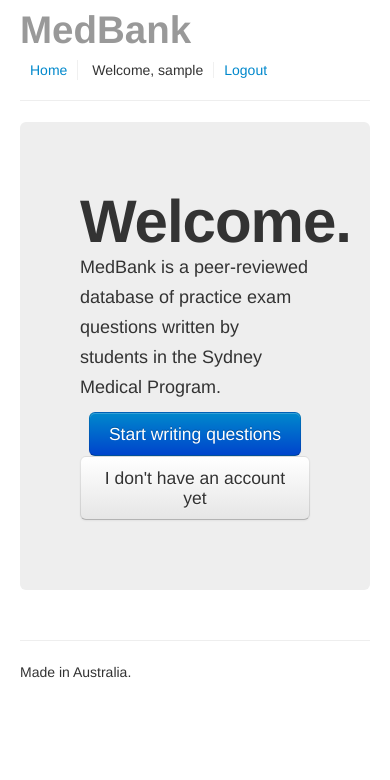
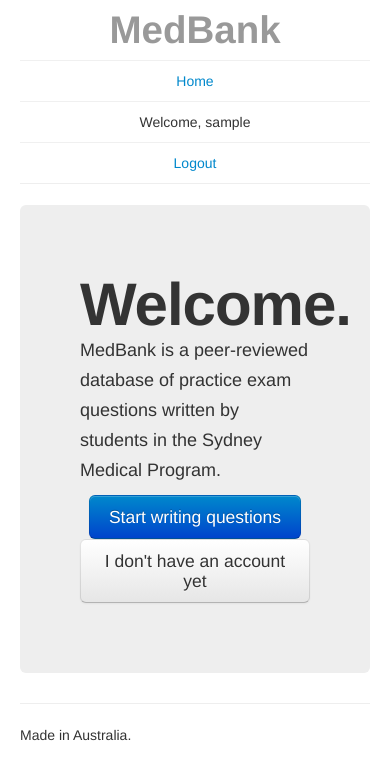
Before and after one commit to McHogardty/MedBank, a Django app: page / in a window 390 px wide. Shown: the top 780 px of the page. Run offline with Django 3.2, Linux system fonts and the light colour scheme; the visitor is signed in with stand-in values (Sample User, id 1); parts of the project's set-up code (start-up, migrations or seed data) failed here and were passed over; some libraries are stand-ins or nearby versions.

Commit message:
More mobile friendly all2.html. Vertical navbar for the mobile version.

```diff
--- a/medbank/templates/base.html
+++ b/medbank/templates/base.html
@@ -85,6 +85,42 @@
     .close {
         font-weight: 200;
     }
+    @media(min-width: 768px) {
+        .nav .action {
+            display:inline-block;
+        }
+    }
+    span.username {
+        border-right:1px solid rgb(240,240,240);
+        padding:0 10px;
+    }
+    @media (max-width: 767px) {
+        .nav .action {
+            display: block;
+            text-align:center;
+            border-top: 1px solid rgb(240,240,240);
+            border-right:none;
+            padding:10px 0;
+        }
+        body hr {
+            margin-top:0;
+        }
+
+        h1.muted {
+            text-align:center;
+        }
+        span.username {
+            display:block;
+            padding:10px 0;
+            border-top:1px solid rgb(240,240,240);
+            text-align:center;
+            border-right:none;
+        }
+        .cross-out {
+            text-decoration: line-through;
+            opacity: 0.5;
+        }
+    }
     </style>
     <link rel="stylesheet" type="text/css" media="screen" href="{{ STATIC_URL }}css/bootstrap.min.css">
     <link rel="stylesheet" type="text/css" media="screen" href="{{ STATIC_URL }}css/bootstrap-responsive.min.css">
@@ -97,12 +133,12 @@
             <h1 class="muted">MedBank</h1>
         </div>
         <div>
-            <span class='actions'>
+            <span class='actions nav'>
             <a class="action" href="{% url 'home' %}">Home</a>
             {% if user.is_anonymous %}
                 <a class="action" href="{% url 'login' %}?next={% block loginnext %}{{ next_url|urlencode }}{% endblock loginnext %}">Login</a>
             {% else %}
-                <span style="border-right:1px solid rgb(240,240,240);padding:0 10px;">Welcome, {{ user.username }}</span><a class='action' href="{% url 'logout' %}">Logout</a>
+                <span class="username">Welcome, {{ user.username }}</span><a class='action' href="{% url 'logout' %}">Logout</a>
             {% endif %}
             </span>
         </div>
--- a/questions/templates/choose.html
+++ b/questions/templates/choose.html
@@ -92,8 +92,8 @@
         {% for b in object_list %}
             <div class="week">
                 <div class="week-heading"{% if b.can_write_questions%} onclick="location.href='{% url 'activity-list' year=b.year number=b.number %}'"{% endif %}>
-                    <h3 class="thin">{{ b }}</h3>
-                    <h3 class="thin pull-right text-{% if b.can_write_questions %}success{% endif %}">{% if b.can_write_questions %}Open{% else %}Not available yet{% endif %}</h3>
+                    <h3 class="thin{% if not b.can_write_questions %} cross-out{% endif %}">{{ b.name }}</h3>
+                    <h3 class="thin pull-right hidden-phone{% if b.can_write_questions %} text-success{% endif %}">{% if b.can_write_questions %}Open{% else %}Not available yet{% endif %}</h3>
                 </div>
             </div>
             {% if forloop.last %}{% endif %}
--- a/questions/views.py
+++ b/questions/views.py
@@ -22,7 +22,6 @@ import tasks
 import csv
 import json
 import datetime
-
 
 
 def class_view_decorator(function_decorator):
```
Also changed, not shown: questions/templates/all2.html (+10 -1 lines), 1 other file.
